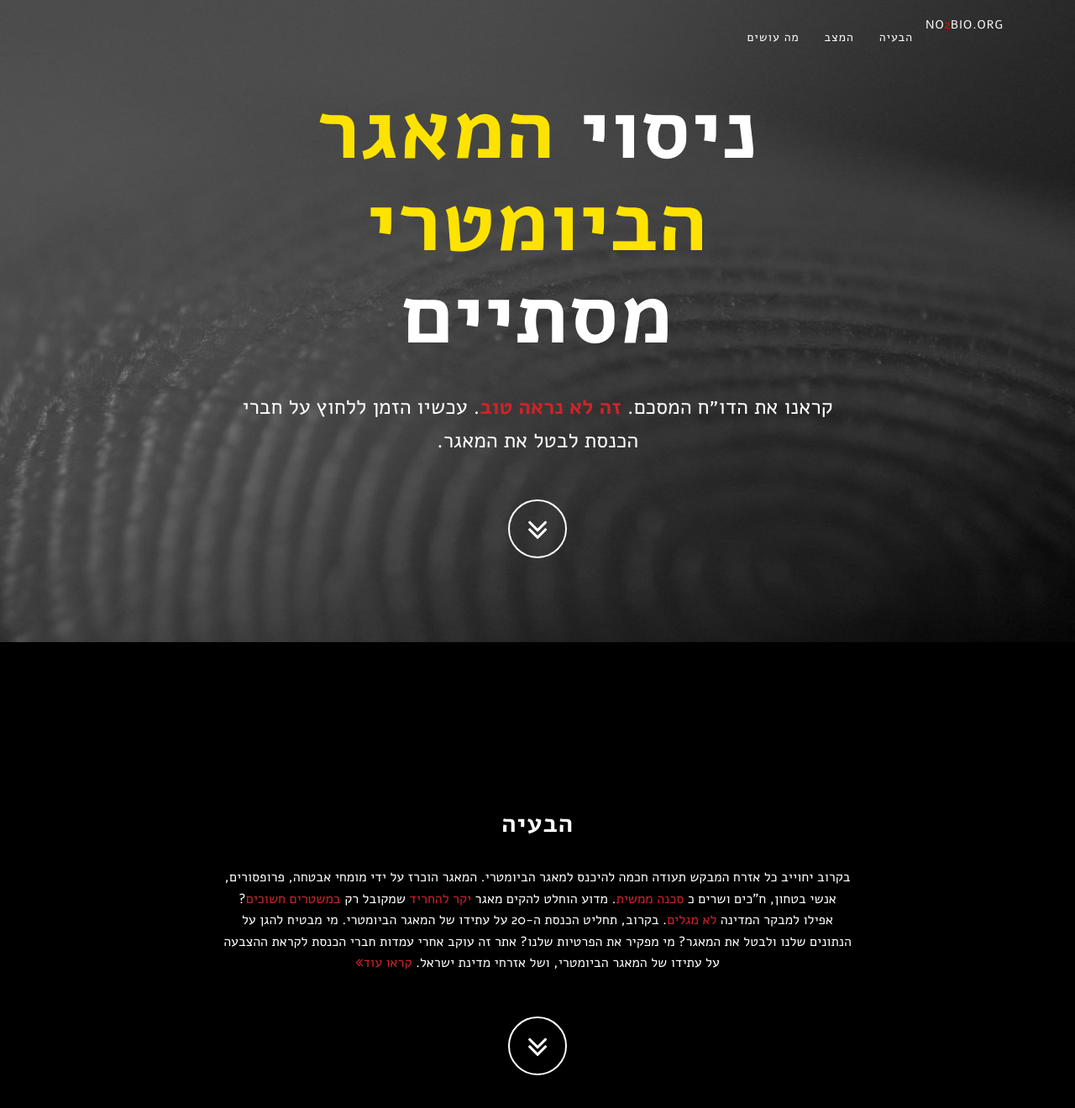
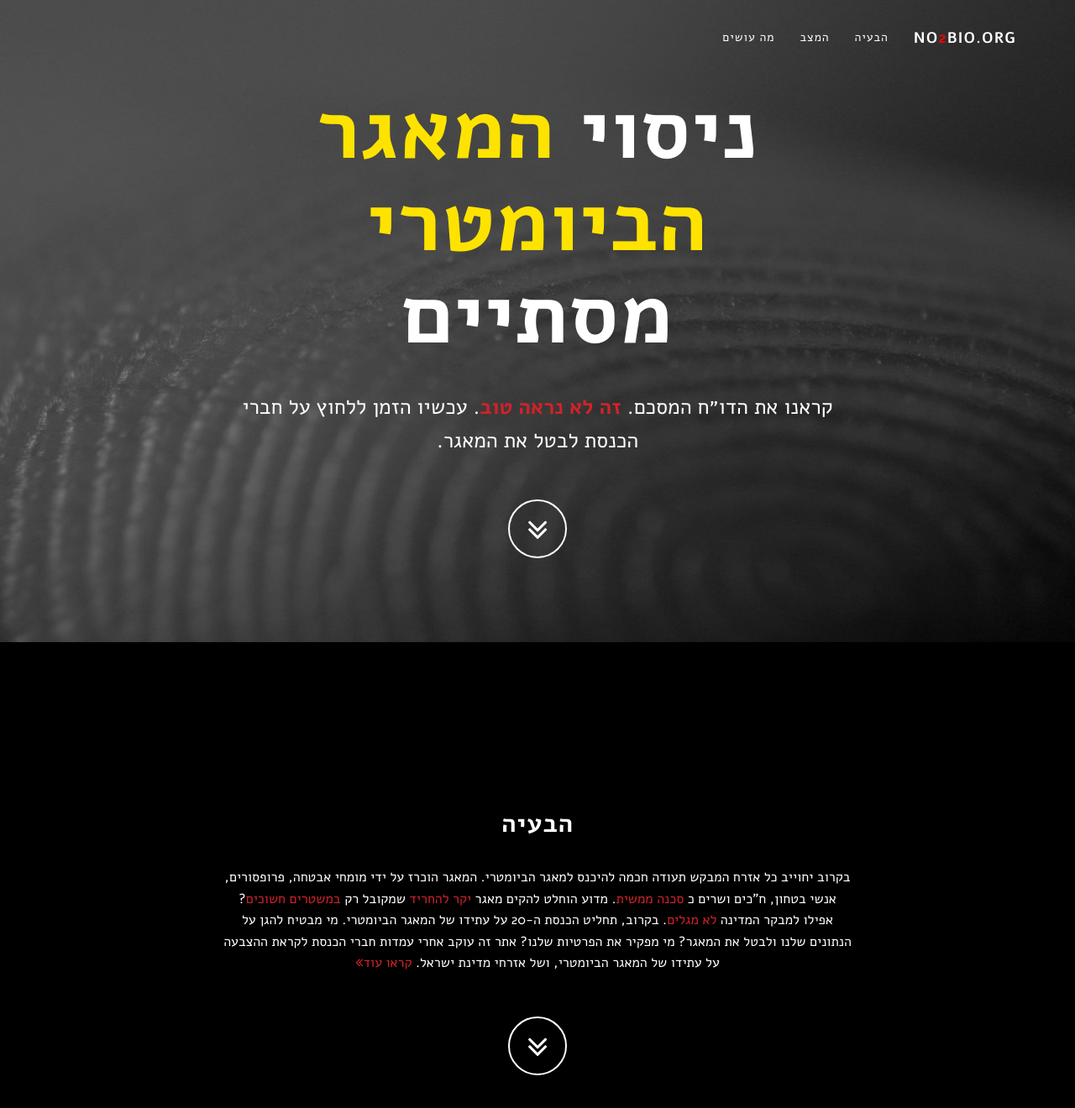
Before and after one commit to no2bio/mk-personal, a Jekyll site: the page built from index.html, in a window 1280 px wide and 1400 px high. Shown: the top 1320 px of the window at 84% size. Built offline with Jekyll 4.4.1, drawn with Linux system fonts in a browser that asks for light colours; some of the changed text lies outside the part shown.

Commit message:
better mobile support. Header fixed

```diff
--- a/_includes/mail-modal.html
+++ b/_includes/mail-modal.html
@@ -12,7 +12,7 @@
 					<span id="emailModalEmail"><a href="mailto:banana">email</a></span>.
 					להלן נוסח מוצע למכתב - אתם מוזמנים לערוך אותו כרצונכם, ולשלוח.</small>
       </div>
-      <div class="modal-body">
+      <div class="modal-body" contenteditable>
 				<p> לכבוד <span id="emailModalMkName">XXXX</span>,</p>
         <p id="emailModalContent">
 
--- a/_includes/mk-status.html
+++ b/_includes/mk-status.html
@@ -20,35 +20,45 @@
                       </select>
                       <br />
                       <br />
-                      <div class="btn-group" data-toggle="buttons">
+                      <div class="btn-group hidden-xs" data-toggle="buttons">
                         <label class="btn btn-primary btn-sm">
-                          <span class="visible-xs-block">&nbsp;</span>
-                          <br class="visible-xs-block" />
                           <input type="radio" name="options" id="option1" onchange="filterBySupport(null)" autocomplete="off">כולם
-                          <br class="visible-xs-block" />
-                          <span class="visible-xs-block">&nbsp;</span>
                         </label>
                         <label class="btn btn-danger btn-sm">
                           <input type="radio" name="options" id="btnNo" onchange="filterBySupport('n')" autocomplete="off"> תומכי
-                          <br class="visible-xs-block" />
                            המאגר
-                          <br class="visible-xs-block" />
                           <span class="badge" id="noCount">0</span>
                         </label>
                         <label class="btn btn-default btn-sm active">
                           <input type="radio" name="options" id="btnUndecided" onchange="filterBySupport('u')" autocomplete="off" checked>מתלבטים
-                          <br class="visible-xs-block" />
-                          <span class="visible-xs-block">&nbsp;</span>
-                          <br class="visible-xs-block" />
                           <span class="badge" id="undecidedCount">0</span>
                         </label>
                         <label class="btn btn-success btn-sm">
                           <input type="radio" name="options" id="btnYes" onchange="filterBySupport('y')" autocomplete="off"> תומכי
-                          <br class="visible-xs-block" />
                            ביטול
-                          <br class="visible-xs-block" />
                           <span class="badge" id="yesCount">0</span>
                         </label>
+                      </div>
+                      <div class="visible-xs">
+                        <div data-toggle="buttons">
+                          <label class="btn btn-primary btn-sm">
+                            <input type="radio" name="options" id="option1" onchange="filterBySupport(null)" autocomplete="off">כולם
+                          </label>
+                          <label class="btn btn-danger btn-sm">
+                            <input type="radio" name="options" id="btnNo" onchange="filterBySupport('n')" autocomplete="off"> תומכי
+                             המאגר
+                            <span class="badge" id="noCountXs">0</span>
+                          </label>
+                          <label class="btn btn-default btn-sm active">
+                            <input type="radio" name="options" id="btnUndecided" onchange="filterBySupport('u')" autocomplete="off" checked>מתלבטים
+                            <span class="badge" id="undecidedCountXs">0</span>
+                          </label>
+                          <label class="btn btn-success btn-sm">
+                            <input type="radio" name="options" id="btnYes" onchange="filterBySupport('y')" autocomplete="off"> תומכי
+                             ביטול
+                            <span class="badge" id="yesCountXs">0</span>
+                          </label>
+                        </div>
                       </div>
                     </div>
                     <div>
--- a/_includes/nav.html
+++ b/_includes/nav.html
@@ -6,7 +6,7 @@
                     <i class="fa fa-bars"></i>
                 </button>
                 <a class="navbar-brand page-scroll" href="#page-top">
-                    <a href="http://no2bio.org" target="_blank">No<span style="color:red">2</span>Bio.org</a>
+                    No<span style="color:red">2</span>Bio.org
                 </a>
             </div>
 
--- a/_less/main.less
+++ b/_less/main.less
@@ -151,6 +151,7 @@
 
 #noMksFound {
   margin-top: 1em;
+  padding: 0.5em;
 
   text-align: center;
   border-radius: 10px;
--- a/css/main.css
+++ b/css/main.css
@@ -126,6 +126,7 @@
 }
 #noMksFound {
   margin-top: 1em;
+  padding: 0.5em;
   text-align: center;
   border-radius: 10px;
   border: 1px solid #444;
--- a/js/ctrl.js
+++ b/js/ctrl.js
@@ -109,6 +109,9 @@
   $("#noCount").text(counts.n);
   $("#yesCount").text(counts.y);
   $("#undecidedCount").text(counts.u);
+  $("#noCountXs").text(counts.n);
+  $("#yesCountXs").text(counts.y);
+  $("#undecidedCountXs").text(counts.u);
 
   if ( filtered.length === 0 ) {
     $("#noMksFound").slideDown();
```
